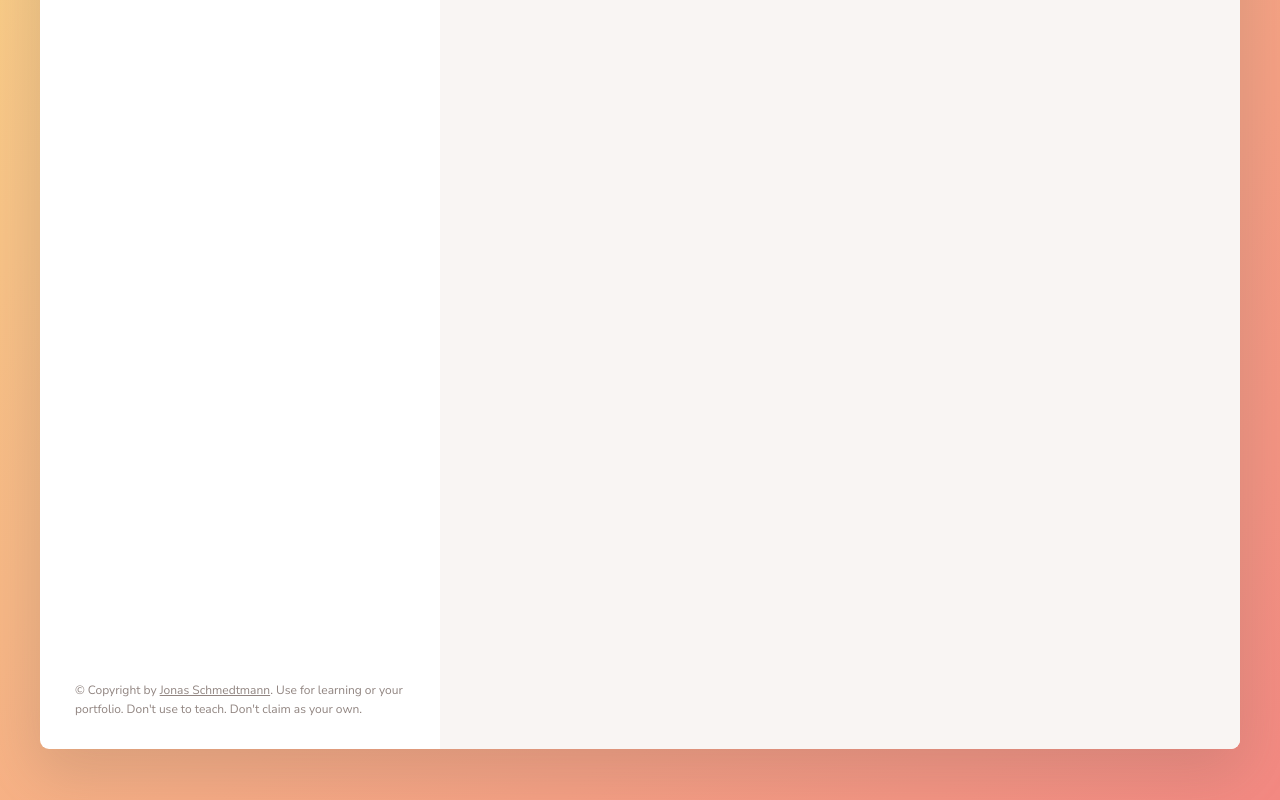
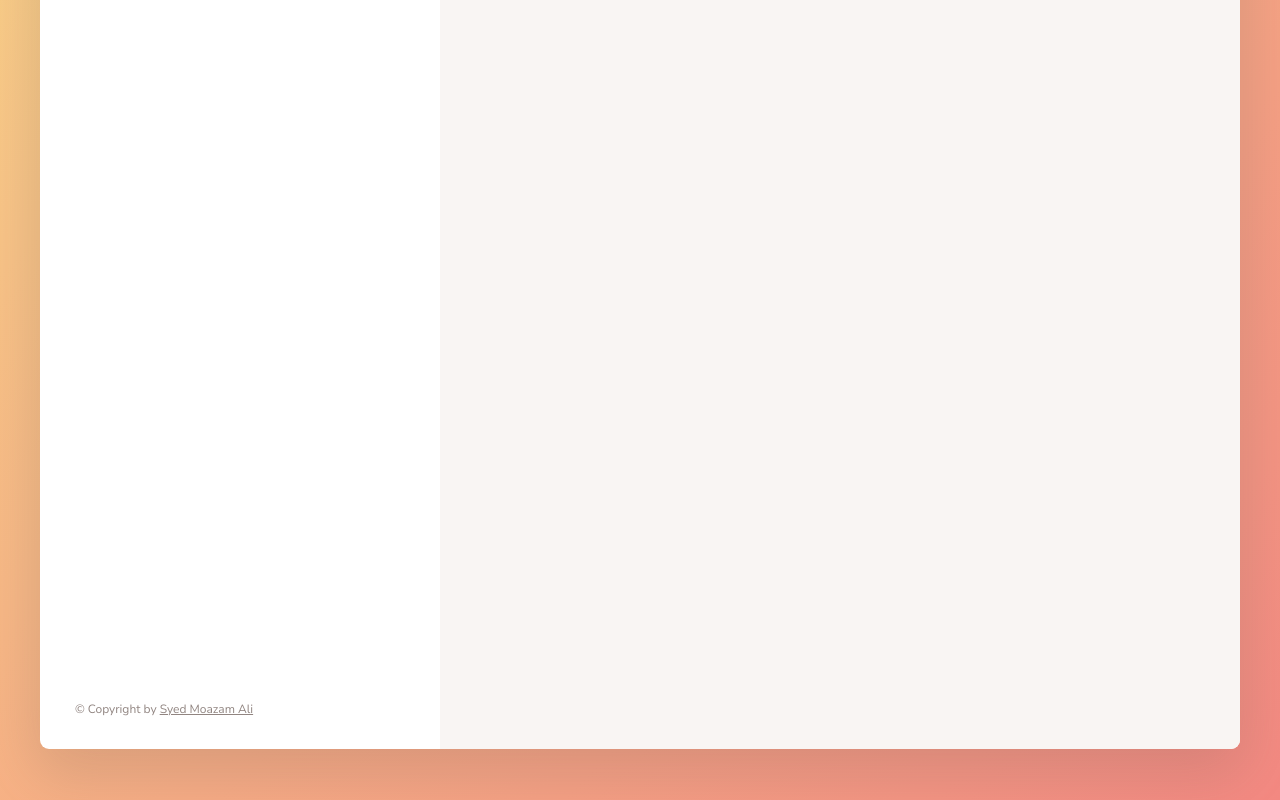
Before and after one commit to MoazamAli45/forkify-webproject, a website built with Parcel: page index.html in a window 1280 px wide. Shown: the part 472-1272 px from the top of the page. Built offline with nearby package versions, Linux system fonts and the light colour scheme.

Commit message:
name Changed

```diff
--- a/index.html
+++ b/index.html
@@ -130,10 +130,9 @@
           <a
             class="twitter-link"
             target="_blank"
-            href="https://twitter.com/jonasschmedtman"
-            >Jonas Schmedtmann</a
-          >. Use for learning or your portfolio. Don't use to teach. Don't claim
-          as your own.
+            href="https://www.linkedin.com/in/syedmoazamali/"
+            >Syed Moazam Ali</a
+          >
         </p>
       </div>
 
```
